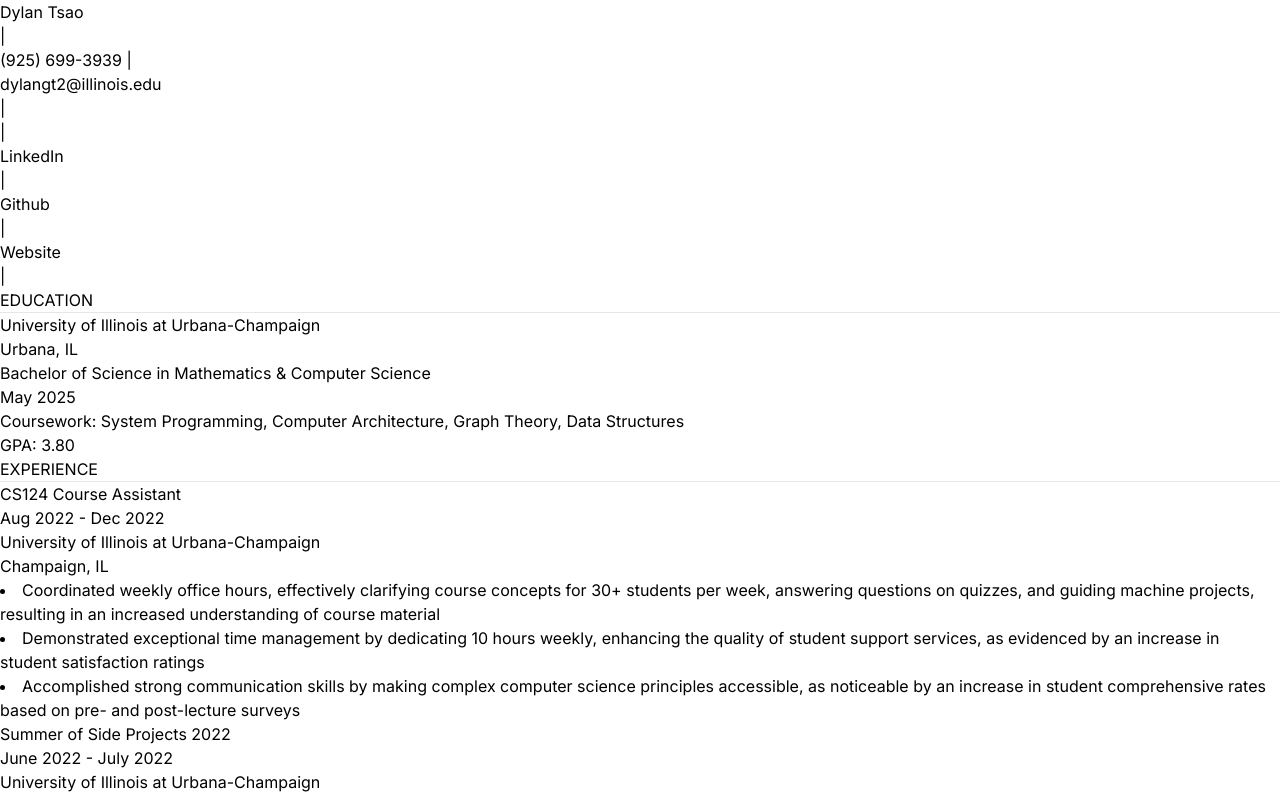
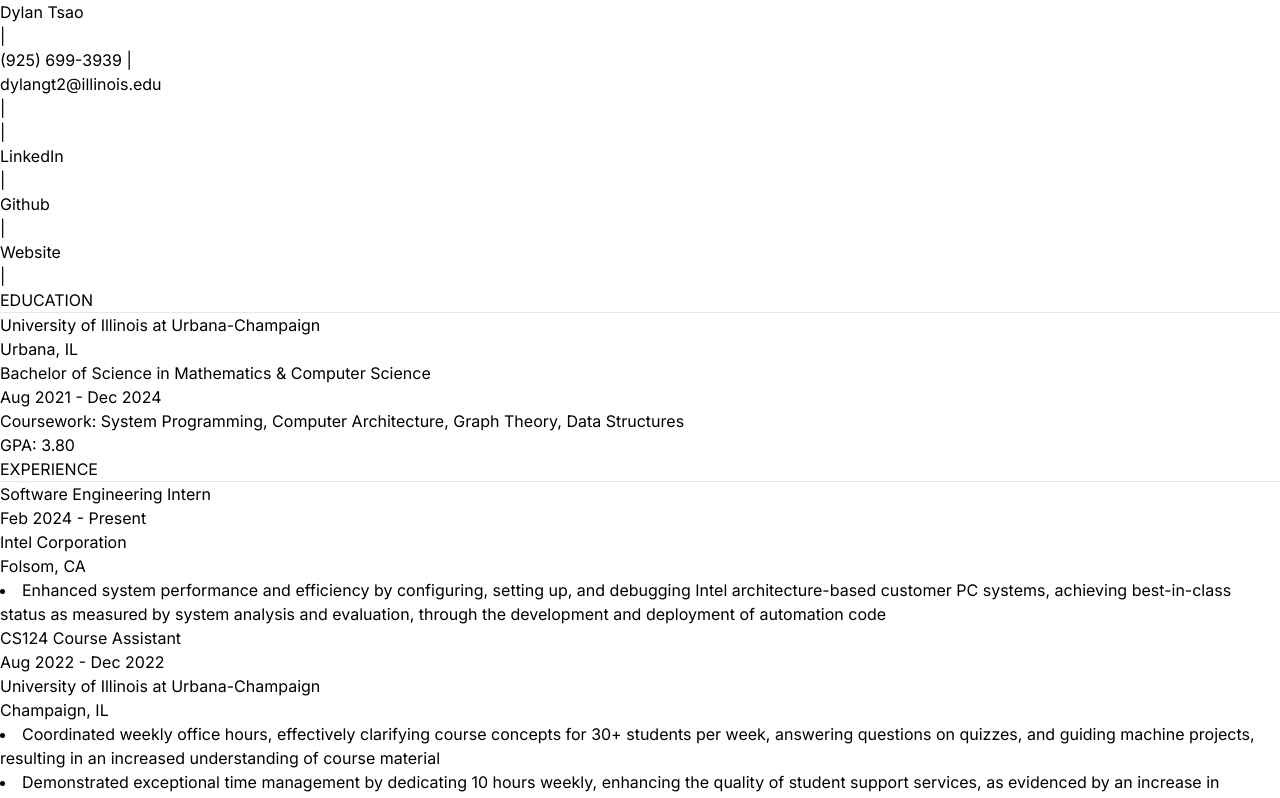
Before and after one commit to dylangtsao/resume-nextjs-tailwind, a Next.js app: page / in a window 1280 px wide. Shown: the top 798 px of the page. Built offline with nearby package versions, Linux system fonts and the light colour scheme.

Commit message:
Updated resume

```diff
--- a/app/page.tsx
+++ b/app/page.tsx
@@ -50,7 +50,7 @@
         </div>
         <div className="pl-4 md:flex md:justify-between lg:flex lg:justify-between xl:flex xl:justify-between 2xl:flex 2xl:justify-between">
           <h2 className="italic">Bachelor of Science in Mathematics & Computer Science</h2>
-          <h2 className="pr-3 hidden lg:block md:block xl:block 2xl:block">May 2025</h2>
+          <h2 className="pr-3 hidden lg:block md:block xl:block 2xl:block">Aug 2021 - Dec 2024</h2>
         </div>
         <h2 className="pl-4">Coursework: System Programming, Computer Architecture, Graph Theory, Data Structures</h2>
         <h2 className="pl-4">GPA: 3.80</h2>
@@ -94,6 +94,22 @@
       <section className=" mx-4 text-center md:px-10 md:text-start xl:px-20">
         <h1 className="text-xl pt-5 pl-0">EXPERIENCE</h1>
         <hr className=" border-black pb-1"/>
+        <div className="pt-1 md:flex md:justify-between lg:flex lg:justify-between xl:flex xl:justify-between 2xl:flex 2xl:justify-between">
+          <h2 className="pl-4 font-bold">Software Engineering Intern</h2>
+          <h2>Feb 2024 - Present</h2>
+        </div>
+        <div className="pt-1 block md:flex justify-between italic pl-4">
+          <h2>Intel Corporation</h2>
+          <h2>Folsom, CA</h2>
+        </div>
+
+        <div className="px-3 pl-10">
+          <li>
+          Enhanced system performance and efficiency by configuring, setting up, and debugging Intel
+          architecture-based customer PC systems, achieving best-in-class status as measured by system analysis
+          and evaluation, through the development and deployment of automation code
+          </li>
+        </div>
         <div className="pt-1 md:flex md:justify-between lg:flex lg:justify-between xl:flex xl:justify-between 2xl:flex 2xl:justify-between">
           <h2 className="pl-4 font-bold">CS124 Course Assistant</h2>
           <h2>Aug 2022 - Dec 2022</h2>
@@ -228,7 +244,7 @@
         <hr className=" border-black pb-1"/>
         <div className="flex flex-col md:flex-row">
           <h1 className="font-semibold pl-4 pr-1">Languages:</h1>
-          <h1>C/C++, Python, HTML/CSS, JavaScript, Typescript, Java, Tailwindcss, SQL</h1>
+          <h1>C/C++, Powershell, Python, HTML/CSS, JavaScript, Typescript, Java, Tailwindcss</h1>
         </div>
        <div className="flex flex-col md:flex-row">
           <h1 className="font-semibold pl-4 pr-1">Frameworks/Developer Tools</h1>
```
